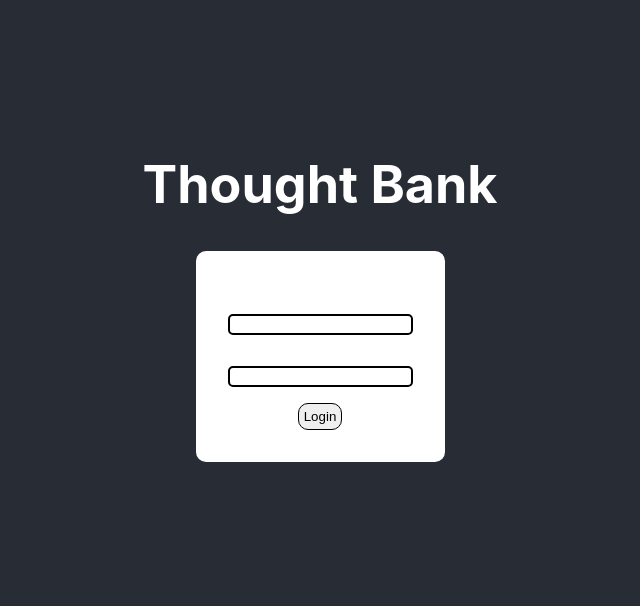
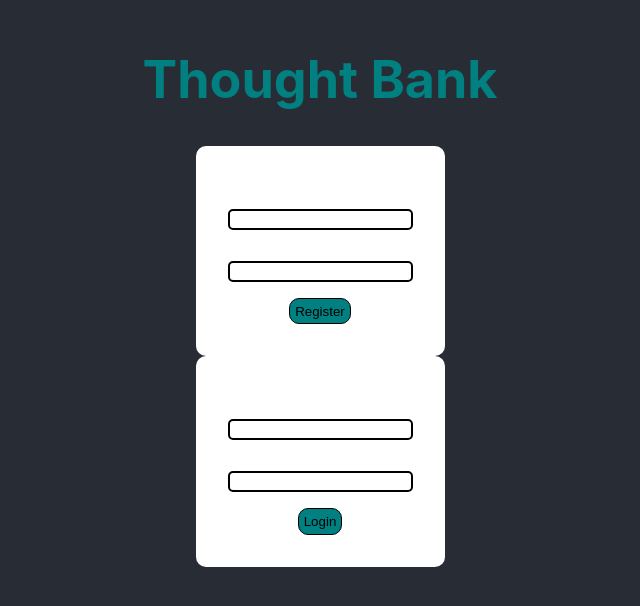
Before and after one commit to TD142/thought-bank-client, a React (Create React App) app: page / in a window 1280 px wide. Shown: the part 110-716 px from the top of the page, without its empty margins (320-960 px from the left). Built offline with nearby package versions, Linux system fonts and the light colour scheme.

Commit message:
added form values to state

```diff
--- a/package.json
+++ b/package.json
@@ -6,6 +6,7 @@
     "@testing-library/jest-dom": "^5.16.4",
     "@testing-library/react": "^13.3.0",
     "@testing-library/user-event": "^13.5.0",
+    "axios": "^0.27.2",
     "react": "^18.2.0",
     "react-dom": "^18.2.0",
     "react-scripts": "5.0.1",
--- a/src/components/pages/home-page/HomePage.jsx
+++ b/src/components/pages/home-page/HomePage.jsx
@@ -1,10 +1,18 @@
 import React from "react";
 import "./HomePage.scss";
+import { useState } from "react";
+import Register from "../../register/Register";
 
 const HomePage = () => {
+  const [loggedIn, setLoggedIn] = useState(false);
+  const [email, setEmail] = useState("");
+  const [password, setPassword] = useState("");
+  const [register, setRegister] = useState(false);
   return (
     <div>
       <h1 className="home-page__title">Thought Bank</h1>
+
+      <Register />
       <form action="post">
         <div className="form__container">
           <label htmlFor="text">Email</label>
--- a/src/components/pages/home-page/HomePage.scss
+++ b/src/components/pages/home-page/HomePage.scss
@@ -1,6 +1,6 @@
 .home-page {
   &__title {
-    color: white;
+    color: teal;
     text-align: center;
   }
 }
@@ -20,6 +20,7 @@
     margin: 0 auto;
   }
   &__submit {
+    background: teal;
     width: fit-content;
     display: block;
     margin: 0 auto;
--- /dev/null
+++ b/src/components/register/Register.jsx
@@ -0,0 +1,45 @@
+import React from "react";
+import { useState } from "react";
+
+const Register = () => {
+  const [formValues, setFormValues] = useState({
+    email: "",
+    password: "",
+  });
+  const [register, setRegister] = useState(false);
+
+  const handleRegisterChange = (event) => {
+    setFormValues((prevState) => ({
+      ...prevState,
+      [event.target.name]: event.target.value,
+    }));
+  };
+
+  return (
+    <div>
+      <form action="post">
+        <div className="form__container">
+          <label htmlFor="text">Email</label>
+          <input
+            onChange={handleRegisterChange}
+            value={formValues.email}
+            className="form__input"
+            name="email"
+            type="text"
+          />
+          <label htmlFor="password">Password</label>
+          <input
+            value={formValues.password}
+            onChange={handleRegisterChange}
+            className="form__input"
+            name="password"
+            type="password"
+          />
+          <button className="form__submit">Register</button>
+        </div>
+      </form>
+    </div>
+  );
+};
+
+export default Register;
--- a/src/styles/partials/_resets.scss
+++ b/src/styles/partials/_resets.scss
@@ -4,7 +4,7 @@
 
 body {
   font-family: Arial, Helvetica, sans-serif;
-  background-color: #282c34;
+  background-color: #f5f5f5;
   margin: 0;
   font-family: -apple-system, BlinkMacSystemFont, "Segoe UI", "Roboto", "Oxygen",
     "Ubuntu", "Cantarell", "Fira Sans", "Droid Sans", "Helvetica Neue",
```
Also changed, not shown: src/components/pages/journal-page/JournalPage.jsx (+7 -0 lines), 1 other file (tests, documents, lock files or other folders).
